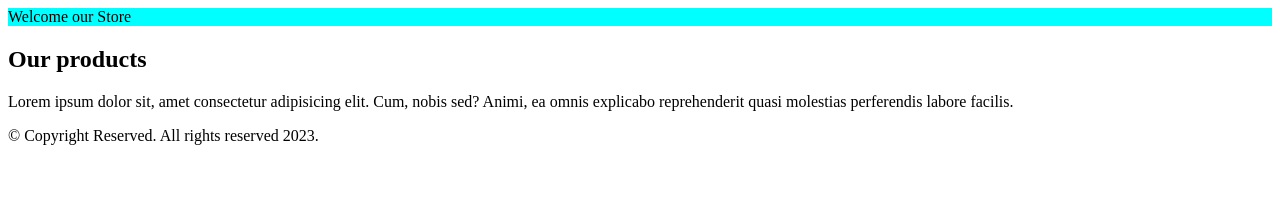
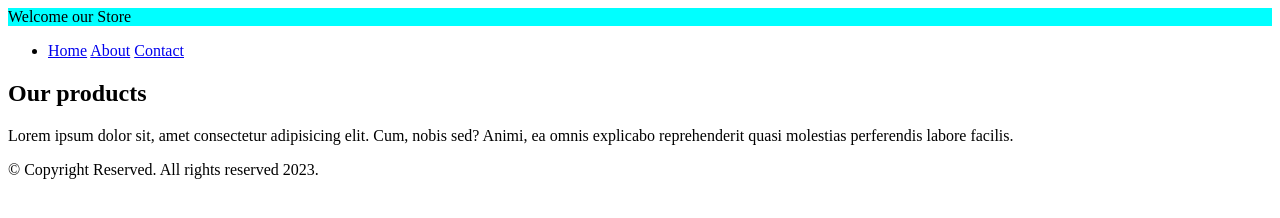
Before and after one commit to webcoderfirst/onlinestore, a plain HTML site: page index.html in a window 1280 px wide. Drawn offline with Linux system fonts and the light colour scheme.

Commit message:
Added navbar

```diff
--- a/index.html
+++ b/index.html
@@ -12,6 +12,22 @@
         Welcome our Store
     </header>
 
+    <!-- Navbar part -->
+
+    <nav>
+        <ul>
+            <li>
+                <a href="#">Home</a>
+                <a href="#">About</a>
+                <a href="#">Contact</a>
+            </li>
+        </ul>
+    </nav>
+
+
+
+
+    <!-- Main part -->
     <main>
         <div class="contaier">
             <h2>Our products</h2>
```
